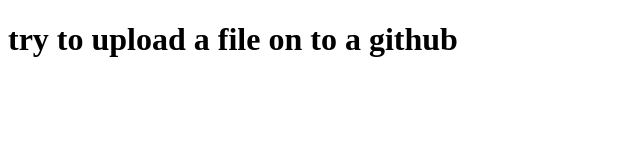
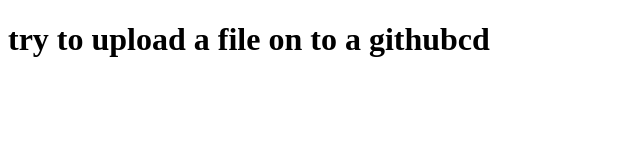
Before and after one commit to ShersinhKushava/e-com-website, a plain HTML site: page tryto_upload.html in a window 1280 px wide. Shown: the full height of the page, 0-640 px from the left. Drawn offline with Linux system fonts and the light colour scheme.

Commit message:
try_to_upload

```diff
--- a/tryto_upload.html
+++ b/tryto_upload.html
@@ -6,6 +6,6 @@
     <title>Document</title>
 </head>
 <body>
-    <h1>try to upload a file on to a github</h1>
+    <h1>try to upload a file on to a githubcd</h1>
 </body>
 </html>
```
